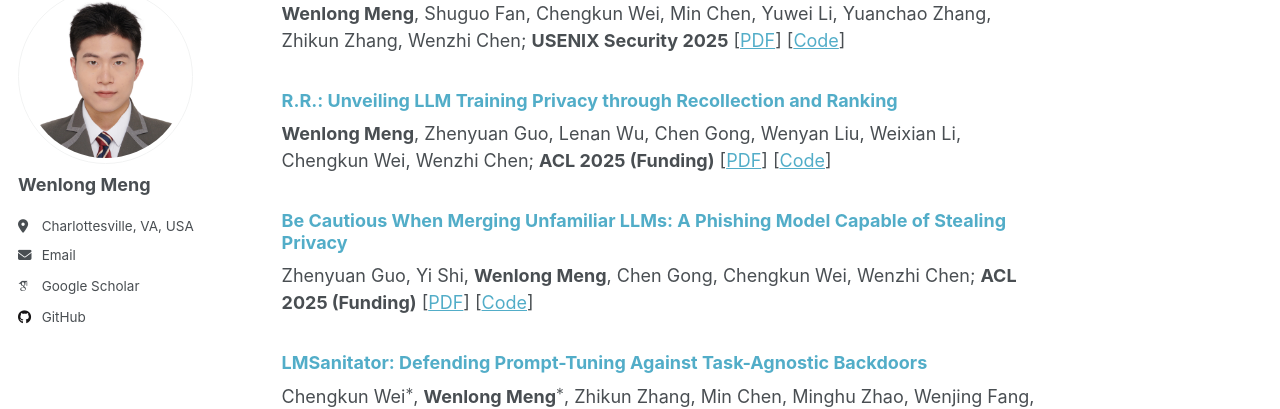
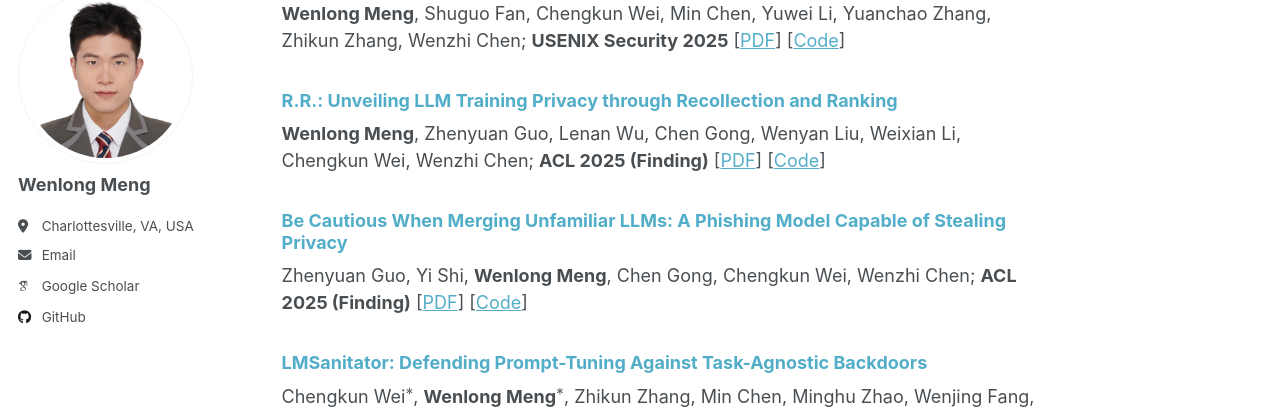
Before and after one commit to meng-wenlong/meng-wenlong.github.io, a Jekyll site: the page built from _pages/about.md, in a window 1280 px wide and 900 px high, scrolled down 413 px. Shown: the part 110-519 px from the top of the window. Built offline with Jekyll 4.4.1, drawn with Linux system fonts in a browser that asks for light colours; some web fonts are replaced.

Commit message:
revise typo

```diff
--- a/_pages/about.md
+++ b/_pages/about.md
@@ -24,12 +24,12 @@ Publications
 
 ### <span style="color:#52ADC8">R.R.: Unveiling LLM Training Privacy through Recollection and Ranking</span>
 **Wenlong Meng**, Zhenyuan Guo, Lenan Wu, Chen Gong, Wenyan Liu, Weixian Li, Chengkun Wei, Wenzhi Chen;
-**ACL 2025 (Funding)**
+**ACL 2025 (Finding)**
 [[PDF](https://arxiv.org/pdf/2502.12658)] [[Code](https://github.com/meng-wenlong/RR)]
 
 ### <span style="color:#52ADC8">Be Cautious When Merging Unfamiliar LLMs: A Phishing Model Capable of Stealing Privacy</span>
 Zhenyuan Guo, Yi Shi, **Wenlong Meng**, Chen Gong, Chengkun Wei, Wenzhi Chen;
-**ACL 2025 (Funding)**
+**ACL 2025 (Finding)**
 [[PDF](https://arxiv.org/pdf/2502.11533)] [[Code](https://github.com/Guozhenyuan/PhiMM)]
 
 ### <span style="color:#52ADC8">LMSanitator: Defending Prompt-Tuning Against Task-Agnostic Backdoors</span>
```
Also changed, not shown: _posts/2012-08-14-blog-post-1.md (+4 -0 lines), files/images/test.jpg (added).
